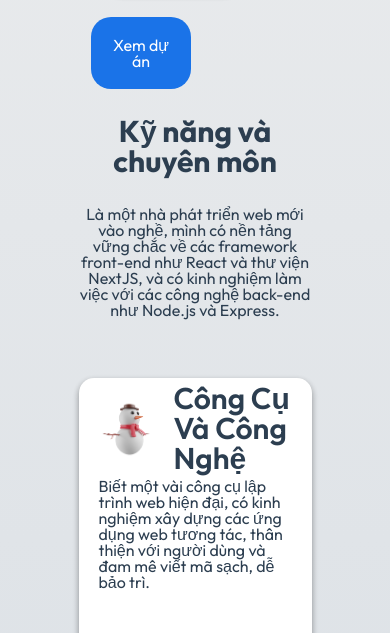
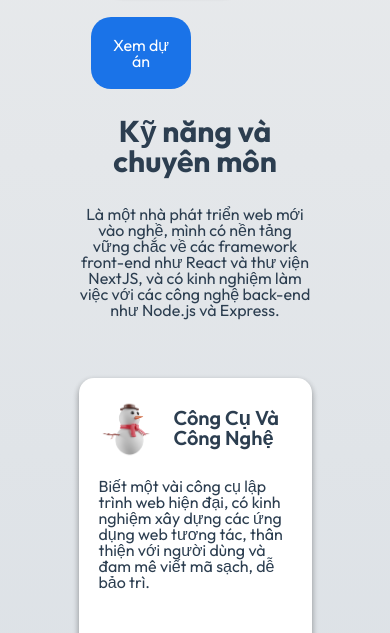
Before and after one commit to NguyenHuuTan251203/nguyenhuutan-portfolio, a plain HTML site: page index.html in a window 390 px wide. Shown: the part 714-1347 px from the top of the page. Drawn offline with Linux system fonts and the light colour scheme.

Commit message:
Update responsive.css

```diff
--- a/css/responsive.css
+++ b/css/responsive.css
@@ -128,5 +128,13 @@
     width: 100px;
     height: 100px;
   }
-} */
 }
+/* skills */
+  .skills {
+    margin-bottom: 200px;
+  }
+
+  .skills__title h1 {
+    font-size: 1.25rem;
+  }
+}
```
